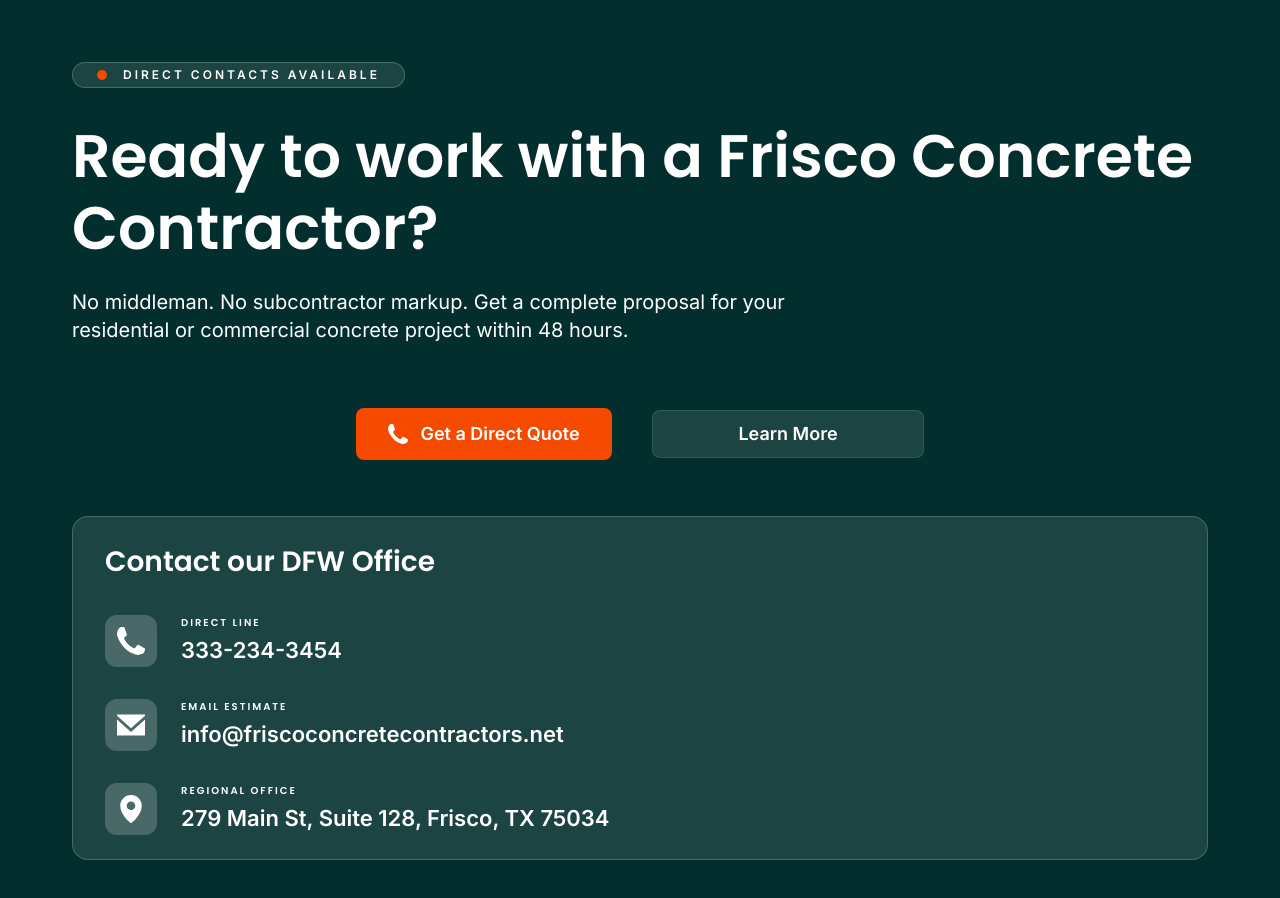
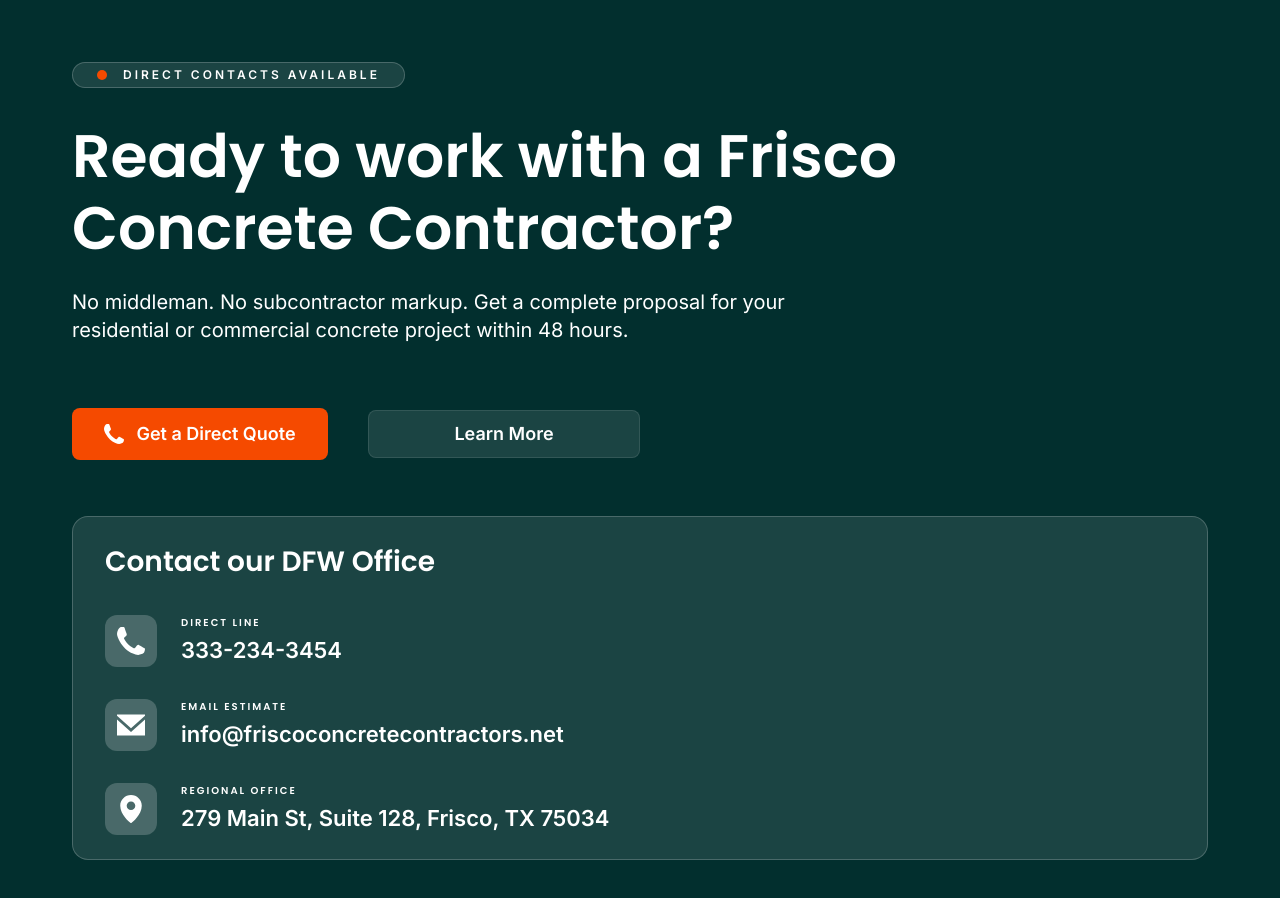
Before and after one commit to fahimurReza/site-template-gmbkingdom, a Next.js app: page / in a window 1280 px wide. Shown: the part 3540-4438 px from the top of the page. Built offline with nearby package versions, Linux system fonts and the light colour scheme.

Commit message:
(ui): responsive-ready-to-section-03

```diff
--- a/app/(home)/components/ready-to/ReadyTo.tsx
+++ b/app/(home)/components/ready-to/ReadyTo.tsx
@@ -17,7 +17,7 @@ const ReadyTo = () => {
         </span>
         Direct contacts available
       </div>
-      <h2 className="mt-8 text-5xl lg:text-6xl font-bold lg:font-semibold leading-16 lg:leading-18">
+      <h2 className="mt-8 text-5xl sm:text-6xl font-bold sm:font-semibold leading-14 lg:leading-18 max-w-4xl">
         Ready to work with a Frisco Concrete Contractor?
       </h2>
       <p className="text-xl mt-6 max-w-3xl">
@@ -26,7 +26,7 @@ const ReadyTo = () => {
       </p>
 
       {/* Call to Action */}
-      <div className="mt-16 flex flex-col sm:flex-row gap-6 sm:gap-10 items-center justify-center">
+      <div className="mt-16 flex flex-col sm:flex-row gap-6 sm:gap-10 items-center justify-center sm:justify-start">
         <CallButton
           variant="primary"
           className="w-full sm:w-64 max-w-xs"
```
